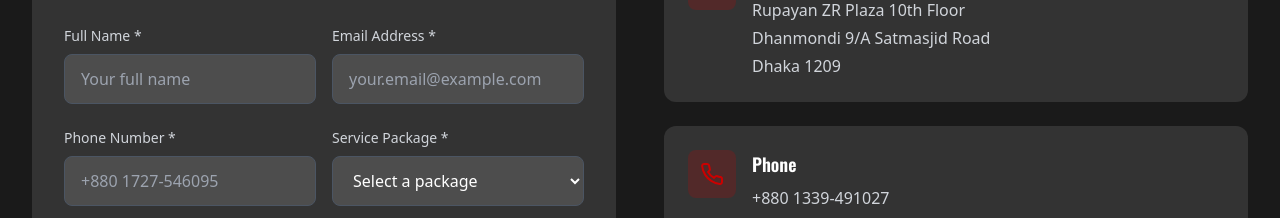
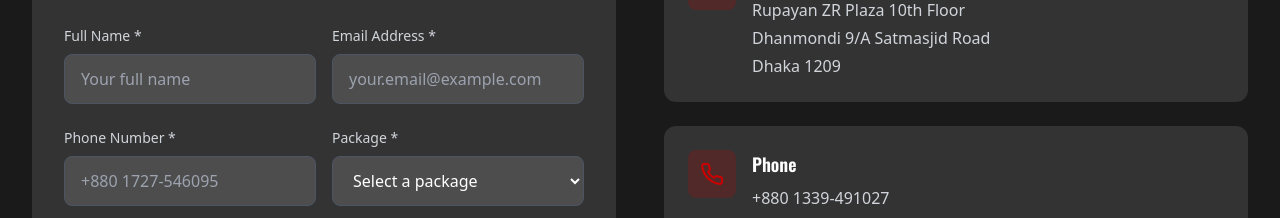
Before and after one commit to codermjurul/ragehousebd, a React (Vite) app: page / in a window 1280 px wide. Shown: the part 6903-7121 px from the top of the page. Built offline with nearby package versions, Linux system fonts and the light colour scheme.

Commit message:
Updated Contact.tsx

```diff
--- a/src/components/Contact.tsx
+++ b/src/components/Contact.tsx
@@ -170,7 +170,7 @@ const Contact: React.FC = () => {
                 </div>
                 <div>
                   <label className="block text-sm font-medium text-gray-300 mb-2">
-                    Service Package *
+                  Package *
                   </label>
                   <select
                     name="service"
```
